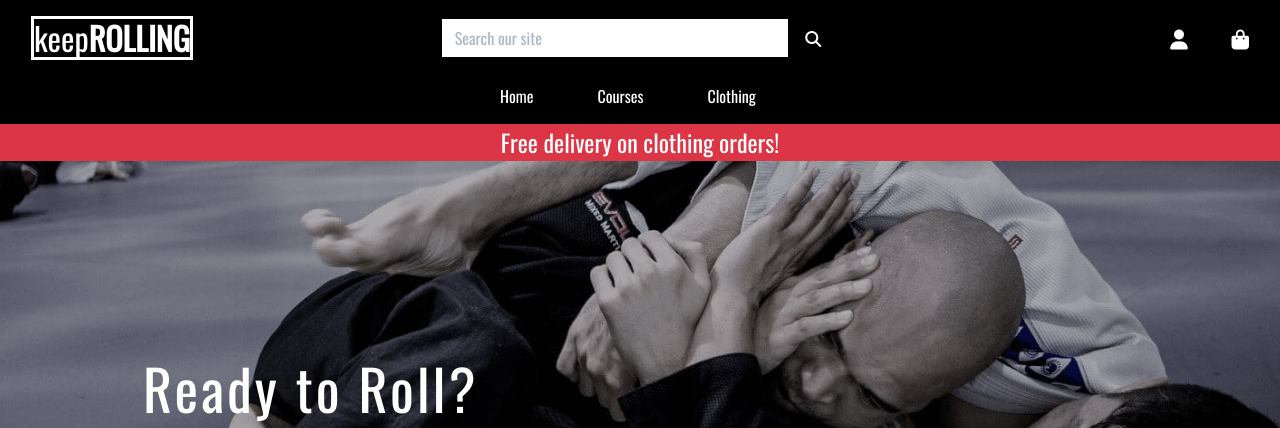
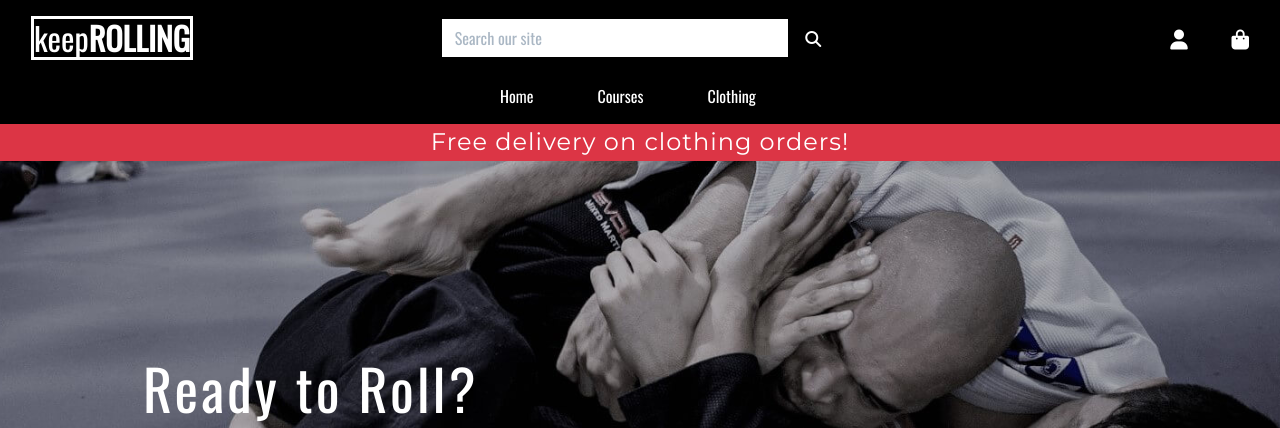
Before and after one commit to upeshp/MS4_KeepRolling, a Django app: page / in a window 1280 px wide. Shown: the top 428 px of the page. Run offline with Django 3.2, Linux system fonts and the light colour scheme; some libraries are stand-ins or nearby versions.

Commit message:
Style: remformatting free delivery info text

```diff
--- a/static/css/base.css
+++ b/static/css/base.css
@@ -4,7 +4,7 @@ html {
     height: 100%;
 }
 
-/* LINKS */
+/* HEADER LINKS & OTHER */
 
 .nav-link {
     font-family: 'Oswald', sans-serif;
@@ -12,6 +12,11 @@ html {
 
 .menu-links {
     font-family: 'Oswald', sans-serif;
+}
+
+.header-info {
+    font-family: 'Montserrat', sans-serif;
+    letter-spacing: 1px;
 }
 
 /* HOMEPAGE HERO-IMAGE */
--- a/templates/base.html
+++ b/templates/base.html
@@ -133,7 +133,7 @@
         <!-- banner -->
         <div id="delivery-banner" class="row text-center">
             <div class="col bg-danger text-white">
-                <h4 class=" my-1">Free delivery on clothing orders!</h4>
+                <h4 class="header-info my-1">Free delivery on clothing orders!</h4>
             </div>
         </div>
     </header>
```
